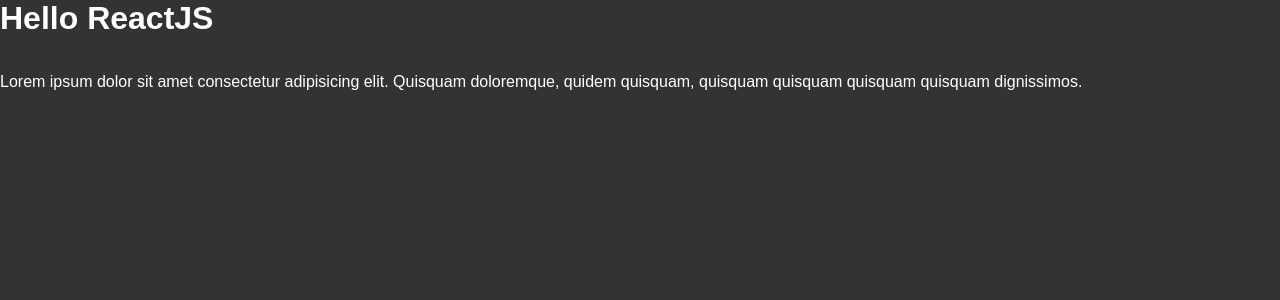
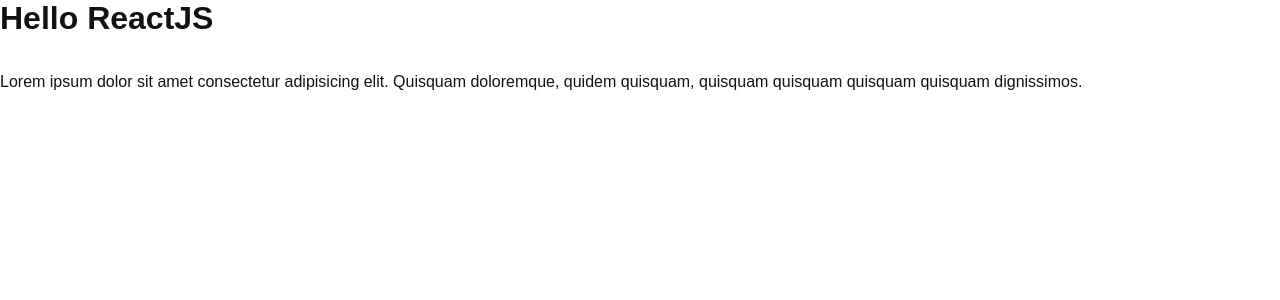
Before and after one commit to washington93/ignite-github-explorer, a React app: page / in a window 1280 px wide. Shown: the top 300 px of the page. Built offline with nearby package versions, Linux system fonts and the light colour scheme.

Commit message:
Estilizacao

```diff
--- a/src/styles/global.scss
+++ b/src/styles/global.scss
@@ -5,8 +5,6 @@
 }
 
 body {
-    font-family: Arial, Helvetica, sans-serif;
-    font-size: 16px;
-    background: #333;
-    color: #fff;
+    font: 16px "Helvitica Neue", Arial, sans-serif;
+    color: #121214
 }
```
